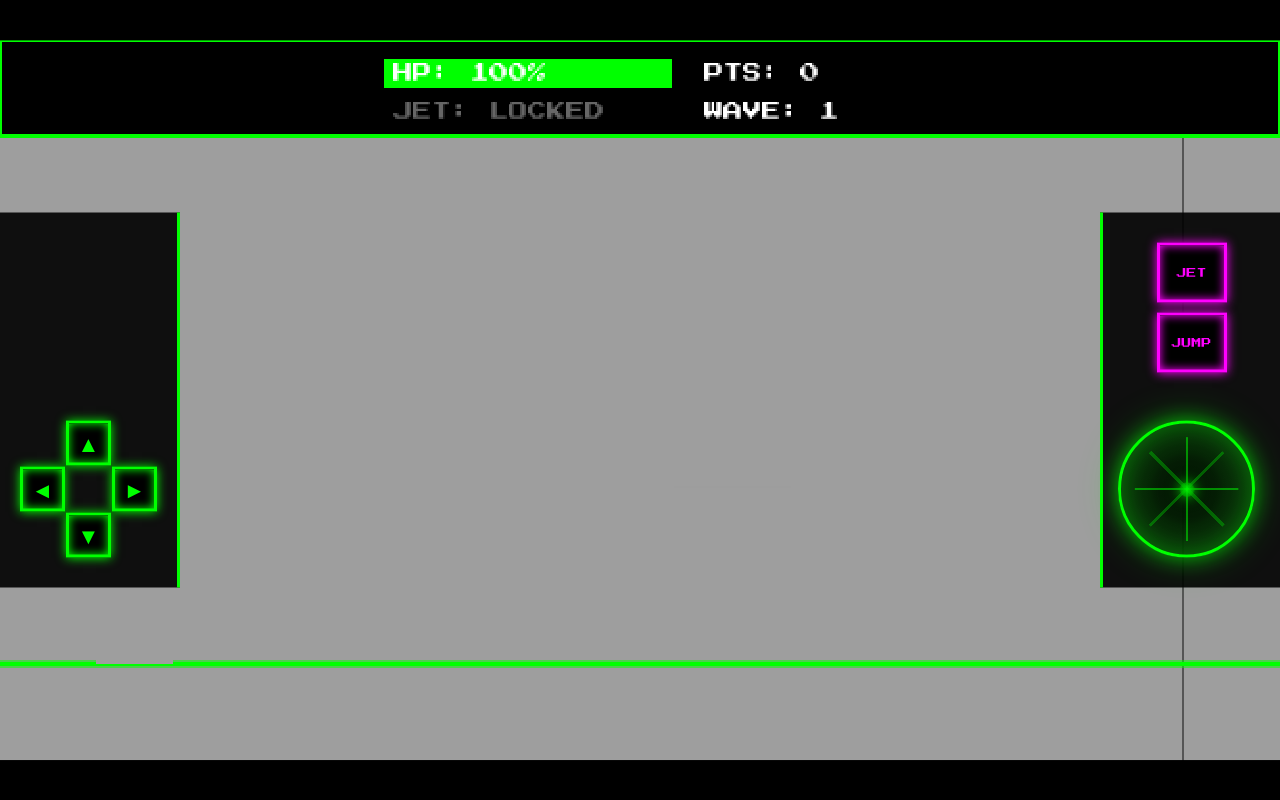
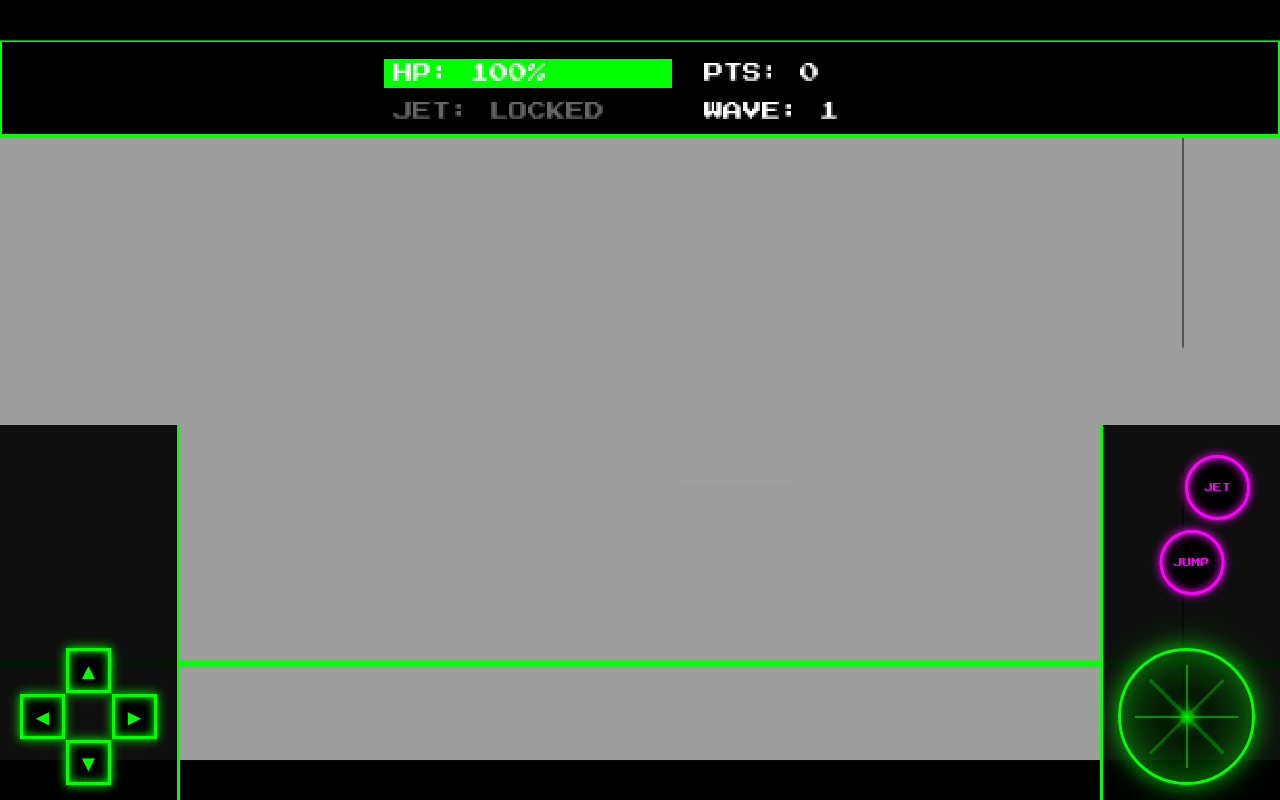
Before and after one commit to neon-bread/chonx25, a plain HTML site: page index.html in a window 1280 px wide. Both pictures are taken after a click on the button "START GAME". Drawn offline with Linux system fonts and the light colour scheme.

Commit message:
Update index.html

```diff
--- a/index.html
+++ b/index.html
@@ -8,6 +8,17 @@
     <link rel="preconnect" href="https://fonts.gstatic.com" crossorigin>
     <link href="https://fonts.googleapis.com/css2?family=Press+Start+2P&display=swap" rel="stylesheet">
     <style>
+        /* Force iframe compatibility */
+        html, body {
+            width: 100vw !important;
+            height: 100vh !important;
+            overflow: hidden !important;
+        }
+
+        #leftControls, #rightControls {
+            position: absolute !important; /* Change from fixed to absolute */
+        }
+
         * {
             margin: 0;
             padding: 0;
@@ -157,8 +168,7 @@
         #leftControls {
             position: fixed;
             left: 0;
-            top: 50%;
-            transform: translateY(-50%);
+            bottom: 0;
             width: 180px;
             height: 100%;
             max-height: 375px;
@@ -168,7 +178,7 @@
             display: none;
             align-items: flex-end;
             justify-content: center;
-            padding-bottom: 30px;
+            padding-bottom: 15px;
         }
 
         #leftControls.active {
@@ -179,8 +189,7 @@
         #rightControls {
             position: fixed;
             right: 0;
-            top: 50%;
-            transform: translateY(-50%);
+            bottom: 0;
             width: 180px;
             height: 100%;
             max-height: 375px;
@@ -232,7 +241,7 @@
         #fireDial {
             position: absolute;
             right: 25px;
-            bottom: 30px;
+            bottom: 15px;
             width: 137px;
             height: 137px;
             background:
@@ -318,12 +327,13 @@
 
         .action-btn {
             position: absolute;
-            width: 70px;
-            height: 60px;
+            width: 65px;
+            height: 65px;
             background: #000;
             border: 3px solid #ff00ff;
+            border-radius: 50%;
             color: #ff00ff;
-            font-size: 10px;
+            font-size: 9px;
             font-family: 'Press Start 2P';
             display: flex;
             align-items: center;
@@ -334,8 +344,6 @@
             box-shadow: inset 0 0 10px #ff00ff, 0 0 10px #ff00ff;
             z-index: 100;
             cursor: pointer;
-            left: 50%;
-            transform: translateX(-50%);
         }
 
         .action-btn:active {
@@ -346,10 +354,13 @@
 
         #btnJetpack {
             top: 30px;
+            right: 30px;
         }
 
         #btnJump {
-            top: 100px;
+            top: 105px;
+            left: 50%;
+            transform: translateX(-50%);
         }
 
         /* End Screen */
@@ -2194,7 +2205,7 @@
                 ctx.globalAlpha = 0.65;
                 const logoWidth = 45;
                 const logoHeight = (sprites.neonBreadLogo.height / sprites.neonBreadLogo.width) * logoWidth;
-                const logoX = 467 - logoWidth - 0; // Right edge of play arena (before right control panel)
+                const logoX = 467 - logoWidth - 10; // Right edge of play arena (before right control panel)
                 const logoY = BASE_HEIGHT - logoHeight - 10;
                 ctx.drawImage(
                     sprites.neonBreadLogo,
```
